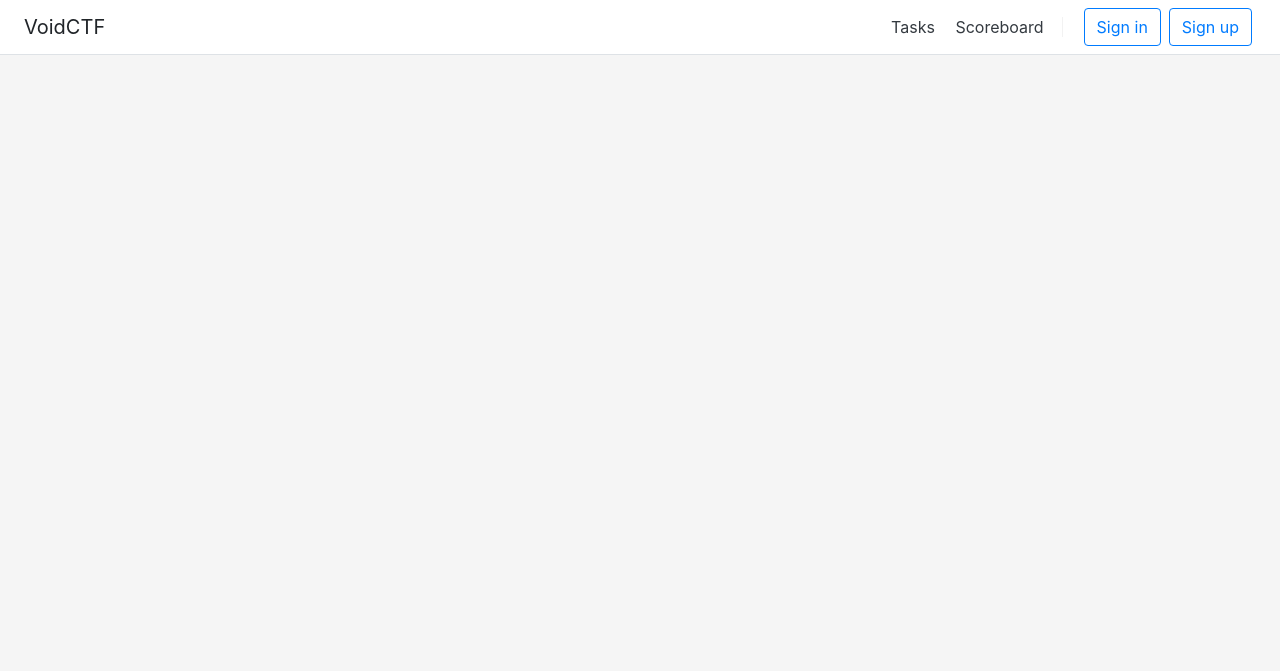
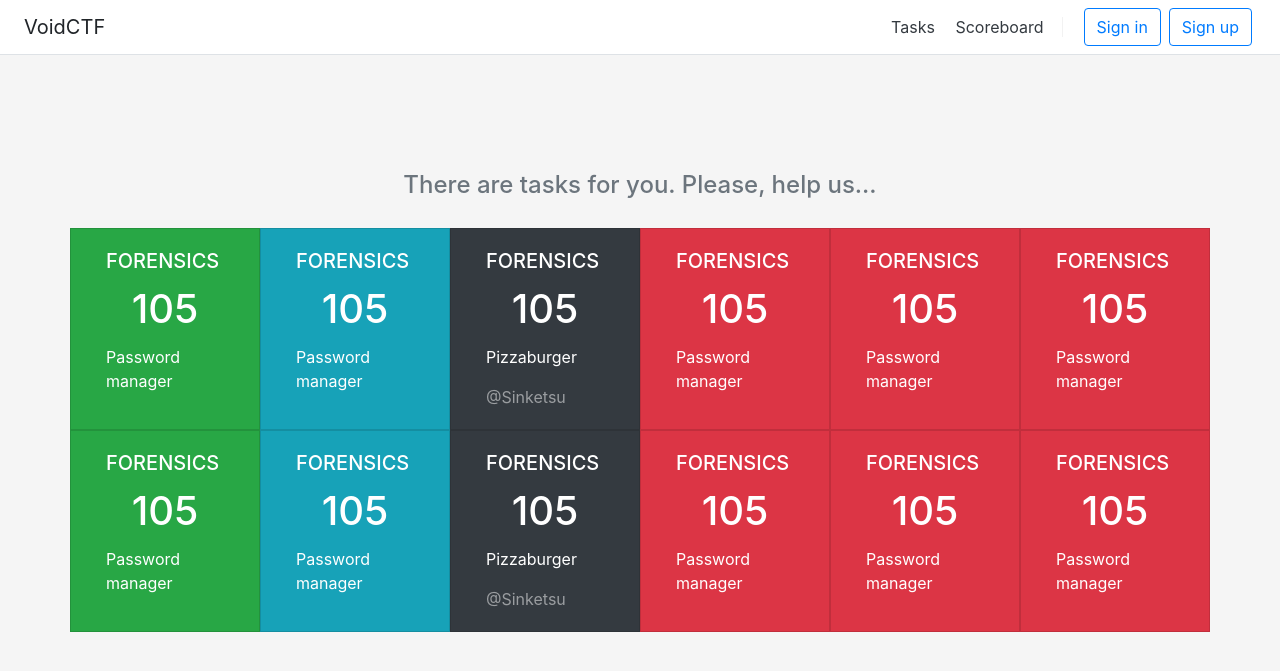
Before and after one commit to Sinketsu/informatics_php_lab, a PHP site: page /main.php in a window 1280 px wide. Shown: the top 671 px of the page. Run offline with PHP 8.4, Linux system fonts and the light colour scheme.

Commit message:
add main page template

```diff
--- a/main.php
+++ b/main.php
@@ -31,5 +31,107 @@
         }
     ?>
 </nav>
+<div class="container">
+    <div class="row" style="height: 100px"></div>
+    <div class="row justify-content-center">
+        <h4 class="text-secondary">There are tasks for you. Please, help us...</h4>
+    </div>
+    <div class="row" style="height: 20px"></div>
+</div>
+<div class="container">
+    <div class="row">
+        <a class="card text-white card-link bg-success rounded-0 col-6 m-0 col-sm-4 col-lg-3 col-xl-2 " href="#">
+            <div class="card-body">
+                <h5 class="card-title ">FORENSICS</h5>
+                <h1 class="card-title text-center">105</h1>
+                <p class="card-text">Password manager</p>
+            </div>
+        </a>
+        <a class="card text-white card-link bg-info rounded-0 col-6 m-0 col-sm-4 col-lg-3 col-xl-2" href="#">
+            <div class="card-body">
+                <h5 class="card-title ">FORENSICS</h5>
+                <h1 class="card-title text-center">105</h1>
+                <p class="card-text">Password manager</p>
+            </div>
+        </a>
+        <a class="card text-white card-link bg-dark rounded-0 col-6 m-0 col-sm-4 col-lg-3 col-xl-2" href="#">
+            <div class="card-body">
+                <h5 class="card-title ">FORENSICS</h5>
+                <h1 class="card-title text-center">105</h1>
+                <p class="card-text">Pizzaburger</p>
+                <p class="card-text text-white-50">@Sinketsu</p>
+            </div>
+        </a>
+        <a class="card text-white card-link bg-danger rounded-0 col-6 m-0 col-sm-4 col-lg-3 col-xl-2" href="#">
+            <div class="card-body">
+                <h5 class="card-title ">FORENSICS</h5>
+                <h1 class="card-title text-center">105</h1>
+                <p class="card-text">Password manager</p>
+            </div>
+        </a>
+        <a class="card text-white card-link bg-danger rounded-0 col-6 m-0 col-sm-4 col-lg-3 col-xl-2" href="#">
+            <div class="card-body">
+                <h5 class="card-title ">FORENSICS</h5>
+                <h1 class="card-title text-center">105</h1>
+                <p class="card-text">Password manager</p>
+            </div>
+        </a>
+        <a class="card text-white card-link bg-danger rounded-0 col-6 m-0 col-sm-4 col-lg-3 col-xl-2" href="#">
+            <div class="card-body">
+                <h5 class="card-title ">FORENSICS</h5>
+                <h1 class="card-title text-center">105</h1>
+                <p class="card-text">Password manager</p>
+            </div>
+        </a>
+        <a class="card text-white card-link bg-success rounded-0 col-6 m-0 col-sm-4 col-lg-3 col-xl-2" href="#">
+            <div class="card-body">
+                <h5 class="card-title ">FORENSICS</h5>
+                <h1 class="card-title text-center">105</h1>
+                <p class="card-text">Password manager</p>
+            </div>
+        </a>
+        <a class="card text-white card-link bg-info rounded-0 col-6 m-0 col-sm-4 col-lg-3 col-xl-2" href="#">
+            <div class="card-body">
+                <h5 class="card-title ">FORENSICS</h5>
+                <h1 class="card-title text-center">105</h1>
+                <p class="card-text">Password manager</p>
+            </div>
+        </a>
+        <a class="card text-white card-link bg-dark rounded-0  col-6 m-0 col-sm-4 col-lg-3 col-xl-2" href="#">
+            <div class="card-body">
+                <h5 class="card-title ">FORENSICS</h5>
+                <h1 class="card-title text-center">105</h1>
+                <p class="card-text">Pizzaburger</p>
+                <p class="card-text text-white-50">@Sinketsu</p>
+            </div>
+        </a>
+        <a class="card text-white card-link bg-danger rounded-0 col-6 m-0 col-sm-4 col-lg-3 col-xl-2" href="#">
+            <div class="card-body">
+                <h5 class="card-title ">FORENSICS</h5>
+                <h1 class="card-title text-center">105</h1>
+                <p class="card-text">Password manager</p>
+            </div>
+        </a>
+        <a class="card text-white card-link bg-danger rounded-0 col-6 m-0 col-sm-4 col-lg-3 col-xl-2" href="#">
+            <div class="card-body">
+                <h5 class="card-title ">FORENSICS</h5>
+                <h1 class="card-title text-center">105</h1>
+                <p class="card-text">Password manager</p>
+            </div>
+        </a>
+        <a class="card text-white card-link bg-danger rounded-0 col-6 m-0 col-sm-4 col-lg-3 col-xl-2" href="#">
+            <div class="card-body">
+                <h5 class="card-title ">FORENSICS</h5>
+                <h1 class="card-title text-center">105</h1>
+                <p class="card-text">Password manager</p>
+            </div>
+        </a>
+    </div>
+
+
+
+
+</div>
+
 </body>
 </html>
```
